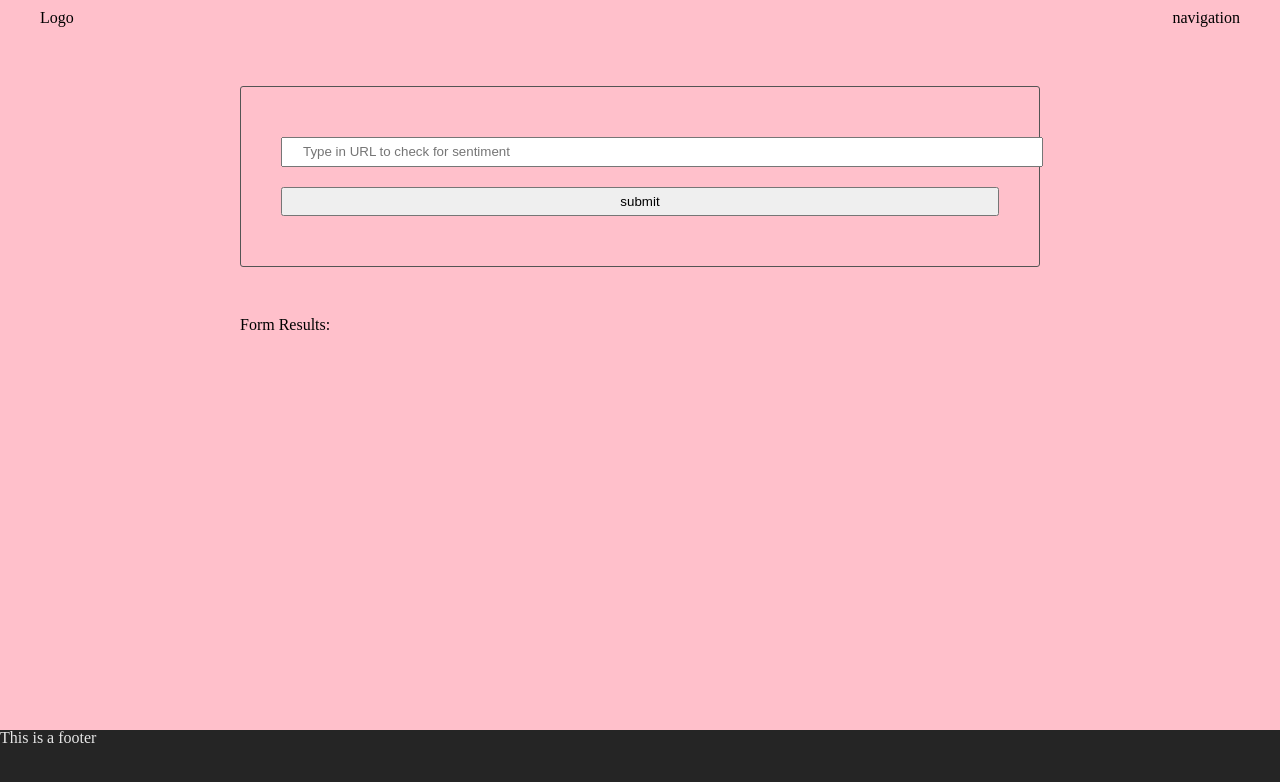
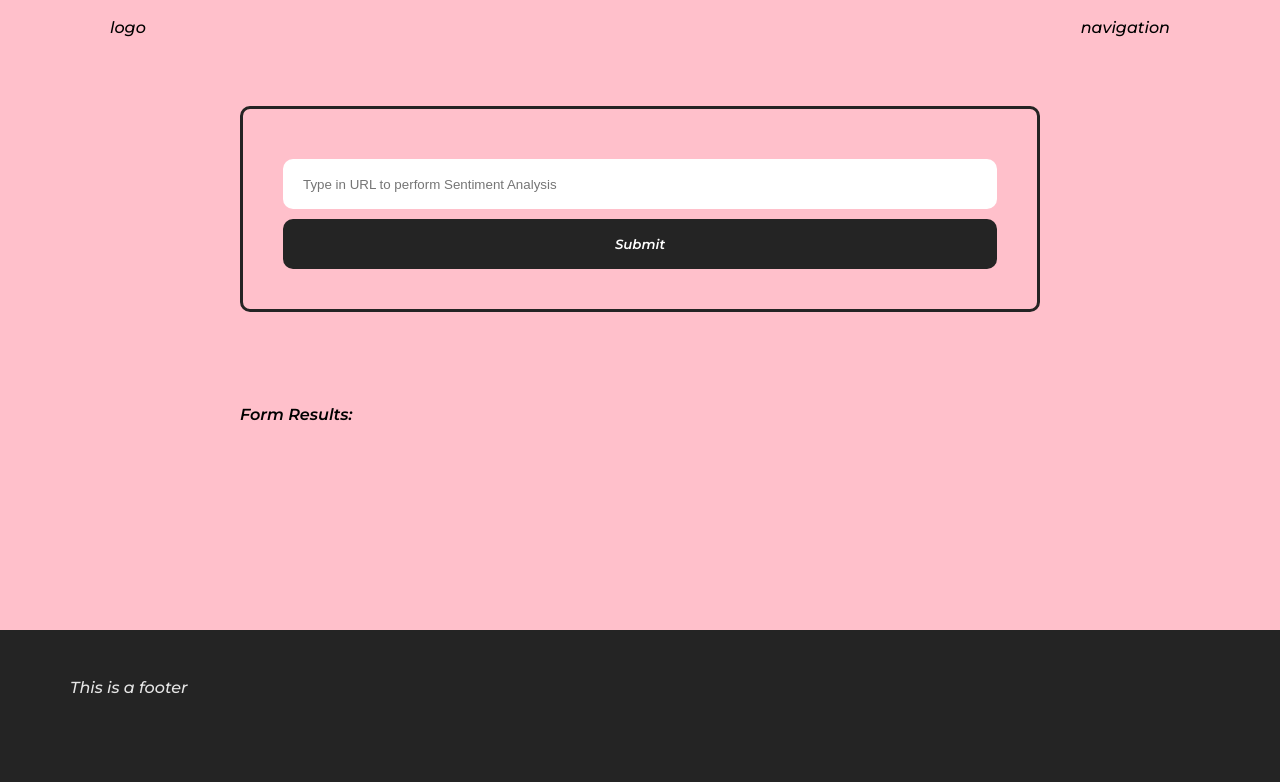
Before and after one commit to barbbasia/news-project, a website built with webpack: page src/client/views/index.html in a window 1280 px wide. Built offline with nearby package versions, Linux system fonts and the light colour scheme.

Commit message:
added MeaningCloud API, styles and URL validation

```diff
--- a/src/client/index.js
+++ b/src/client/index.js
@@ -1,15 +1,7 @@
-import { checkURL } from './js/URLChecker'
-import { handleSubmit } from './js/formHandler'
+import {checkURL} from './js/URLChecker'
+import {handleSubmit} from './js/formHandler'
 
-import './styles/resets.scss'
 import './styles/base.scss'
-import './styles/form.scss'
-import './styles/footer.scss'
-import './styles/header.scss'
-
-// console.log(checkURL);
-
-alert("Haiii!")
 
 export {
     checkURL,
--- a/src/client/js/URLChecker.js
+++ b/src/client/js/URLChecker.js
@@ -1,5 +1,5 @@
 function checkURL(inputURL) {
-    console.log("::: Validating URL :::");
+    console.log("::: CHECKING URL :::");
 
     const regex = new RegExp(/[-a-zA-Z0-9@:%._\+~#=]{1,256}\.[a-zA-Z0-9()]{1,6}\b([-a-zA-Z0-9()@:%_\+.~#?&//=]*)?/gi);
 
@@ -7,8 +7,8 @@ function checkURL(inputURL) {
         console.log(inputURL, "is a valid URL");
         return true;
     } else {
+        console.log(inputURL, "is NOT a valid URL");
         alert("Please enter a valid URL");
-        console.log(inputURL, "is NOT a valid URL");
         return false;
     }
 
--- a/src/client/js/formHandler.js
+++ b/src/client/js/formHandler.js
@@ -1,19 +1,54 @@
 function handleSubmit(event) {
     event.preventDefault()
 
-    // check what text was put into the form field
     let formText = document.getElementById('url').value
 
-    Client.checkURL(formText)
-
-    console.log("::: Form Submitted :::")
-    fetch('http://localhost:8081/test')
-    .then(res => {
-        return res.json()
-    })
-    .then(function(data) {
-        document.getElementById('results').innerHTML = data.message
-    })
+    // check if URL is valid
+    if (Client.checkURL(formText)) {
+        console.log("::: URL SUBMITTED :::")
+        //call meaningCloud API
+        postData('http://localhost:8081/meaningCloud', {url: formText})
+            //update UI
+            .then(function (data) {
+                updateUI(data)
+            })
+    }
 }
 
-export { handleSubmit }
+const postData = async (url = '', data = {}) => {
+
+    console.log("::: FETCHING DATA :::")
+
+    const response = await fetch(url, {
+        method: 'POST',
+        credentials: 'same-origin',
+        headers: {
+            'Content-Type': 'application/json',
+        },
+        body: JSON.stringify(data)
+    });
+
+    try {
+        const newData = await response.json();
+        return newData;
+    } catch (error) {
+        console.log('error', error);
+    }
+};
+
+const updateUI = async (data = {}) => {
+    try {
+        document.getElementById("input_text").innerHTML = `<span>URL checked:</span> ${data.input_text}`;
+        document.getElementById("score_tag").innerHTML = `<span>Score Tag:</span> ${data.score_tag}`;
+        document.getElementById("agreement").innerHTML = `<span>Agreement:</span> ${data.agreement}`;
+        document.getElementById("subjectivity").innerHTML = `<span>Subjectivity:</span> ${data.subjectivity}`;
+        document.getElementById("confidence").innerHTML = `<span>Confidence:</span> ${data.confidence}`;
+        document.getElementById("irony").innerHTML = `<span>Irony:</span> ${data.irony}`;
+    } catch (error) {
+        console.log('error', error)
+    }
+    console.log("::: UI UPDATED :::")
+}
+
+
+export {handleSubmit}
--- a/src/client/styles/base.scss
+++ b/src/client/styles/base.scss
@@ -1,16 +1,31 @@
-$font-stack: Helvetica, sans-serif;
-$font-main: Helvetica, sans-serif;
-$primary-color: gold;
-$secondary-color: pink;
-$theme-secondary: #000000;
-$font-main: fantasy;
+@import url('https://fonts.googleapis.com/css2?family=Montserrat:ital,wght@1,500;1,600&display=swap');
+
+$font-main: 'Montserrat', sans-serif;
+$primary-color: pink;
+$secondary-color: #242424;
+$third-color: #e6e6e6;
 $theme-spacing: 25px;
 
+@import "resets.scss";
+@import "footer.scss";
+@import "form.scss";
+@import "header.scss";
+
 body {
+  font-family: $font-main;
+  font-size: 1em;
+  font-weight: 500;
   display: flex;
   flex-direction: column;
   min-height: 100vh;
-    background-color: $secondary-color;
+  background-color: $primary-color;
+  width: 100%;
+  margin: 0;
+  padding: 0;
+}
+
+strong {
+  font-weight: 600;
 }
 
 main {
@@ -21,3 +36,19 @@ section {
   max-width: 800px;
   margin: 50px auto;
 }
+
+.container {
+  width: 100%;
+  max-width: 1140px;
+  margin: 0 auto;
+}
+
+/* Override autocomplete styles in Chrome*/
+input:-webkit-autofill,
+input:-webkit-autofill:focus,
+select:-webkit-autofill,
+select:-webkit-autofill:focus {
+  -webkit-text-fill-color: #000000;
+  -webkit-box-shadow: 0 0 0px 1000px white inset;
+  transition: background-color 5000s ease-in-out 0s;
+}
--- a/src/client/styles/footer.scss
+++ b/src/client/styles/footer.scss
@@ -1,5 +1,6 @@
 footer {
-    background: #252525;
-    color: #e7e7e7;
+    background: $secondary-color;
+    color: $third-color;
     height: 70px;
+    padding: 50px;
 }
--- a/src/client/styles/form.scss
+++ b/src/client/styles/form.scss
@@ -1,12 +1,53 @@
 form {
-    border: 1px solid #545454;
-    border-radius: 3px;
-    padding: 40px;
+  border: solid;
+  border-radius: 10px;
+  border-color: $secondary-color;
+  padding: 40px;
+  max-width: 800px;
+  margin: 50px auto;
 }
 
 input {
-    padding: 5px 20px;
-    width: 100%;
-    line-height: 16px;
-    margin: 10px 0;
+  border-radius: 10px;
+  border: none;
+  padding: 5px 20px;
+  width: 100%;
+  line-height: 16px;
+  margin: 10px 0;
 }
+
+#url {
+  width: calc(100% - 40px);
+  padding: 10px 20px;
+  height: 30px;
+}
+
+
+button {
+  border-radius: 10px;
+  width: 100%;
+  height: 50px;
+  padding: 5px;
+  display: block;
+  background: $secondary-color;
+  color: #ffff;
+  border: none;
+  font-family: $font-main;
+
+  &:hover {
+    border: solid;
+    border-color: #ffff;
+    color: $secondary-color;
+    background: $primary-color;
+  }
+}
+
+
+.results {
+  padding: 40px;
+  line-height: 25px;
+
+  span {
+    color: #ffff;
+  }
+}
--- a/src/client/styles/header.scss
+++ b/src/client/styles/header.scss
@@ -1,5 +1,5 @@
 header {
     display: flex;
     justify-content: space-between;
-    padding: 10px 40px;
+    padding: 20px 40px;
 }
--- a/src/client/views/index.html
+++ b/src/client/views/index.html
@@ -3,36 +3,54 @@
 <head>
     <meta charset="utf-8">
     <title>Test</title>
+    <link rel="apple-touch-icon" sizes="180x180" href="/src/img/apple-touch-icon.png">
+    <link rel="icon" type="image/png" sizes="32x32" href="/src/img/favicon-32x32.png">
+    <link rel="icon" type="image/png" sizes="16x16" href="/src/img/favicon-16x16.png">
 </head>
 
 <body>
 
+<div class="container">
     <header>
         <div class="">
-        Logo
+            logo
         </div>
         <div class="">
             navigation
         </div>
     </header>
+</div>
 
 <main>
+    <div class="container">
         <section>
-        <form class="" onsubmit="return Client.handleSubmit(event)">
-            <input id="url" type="text" name="input" value="" placeholder="Type in URL to check for sentiment">
-            <input type="submit" name="" value="submit" onclick="return Client.handleSubmit(event)"
-                   onsubmit="return handleSubmit(event)">
+            <form id="url-form" class="form" onsubmit="return Client.handleSubmit(event)">
+                <label for="url"></label><input id="url" class="form" type="text" name="input" value=""
+                                                placeholder="Type in URL to perform Sentiment Analysis">
+                <button id="submit" type="submit" name="" value="submit" onclick="return Client.handleSubmit(event)"
+                        onsubmit="return Client.handleSubmit(event)"><strong>Submit</strong></button>
             </form>
         </section>
 
-    <section>
-        <strong>Form Results:</strong>
-        <div id="results"></div>
+        <section class="results">
+            <strong class="title">Form Results:</strong>
+            <div id="input_text"></div>
+            <div id="score_tag"></div>
+            <div id="agreement"></div>
+            <div id="subjectivity"></div>
+            <div id="confidence"></div>
+            <div id="irony"></div>
         </section>
+
+    </div>
 </main>
 
 <footer>
+
+    <div class="container">
         <p>This is a footer</p>
+
+    </div>
 </footer>
 
 <script>
@@ -44,5 +62,6 @@
         });
     }
 </script>
+
 </body>
 </html>
```
Also changed, not shown: package.json (+8 -7 lines), src/server/index.js (+30 -13 lines), src/server/mockAPI.js (deleted, +0 -7 lines), .babelrc, src/img/android-chrome-192x192.png (added), src/img/android-chrome-512x512.png (added), src/img/apple-touch-icon.png (added), src/img/favicon-16x16.png (added), src/img/favicon-32x32.png (added), src/img/favicon.ico (added), 1 other file. Lines whose indentation alone changed are shown as unchanged.
